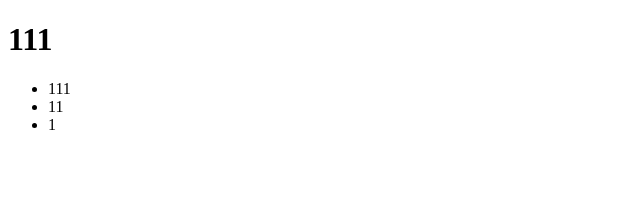
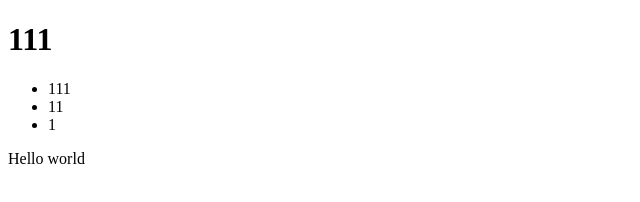
Before and after one commit to Sliznust/15515515151, a plain HTML site: page index.html in a window 1280 px wide. Shown: the full height of the page, 0-640 px from the left. Drawn offline with Linux system fonts and the light colour scheme.

Commit message:
add new content

```diff
--- a/index.html
+++ b/index.html
@@ -12,6 +12,7 @@
         <li>11</li>
         <li>1</li>
     </ul>
+    <p></p>
     <script src="js.js"></script>
 </body>
 </html>
--- a/js.js
+++ b/js.js
@@ -2,3 +2,5 @@ let h1 = document.querySelector('h1');
 h1.addEventListener('click', ()=>{
     h1.style.color = 'green'
 })
+let p = document.querySelector('p')
+p.textContent = 'Hello world'
```
